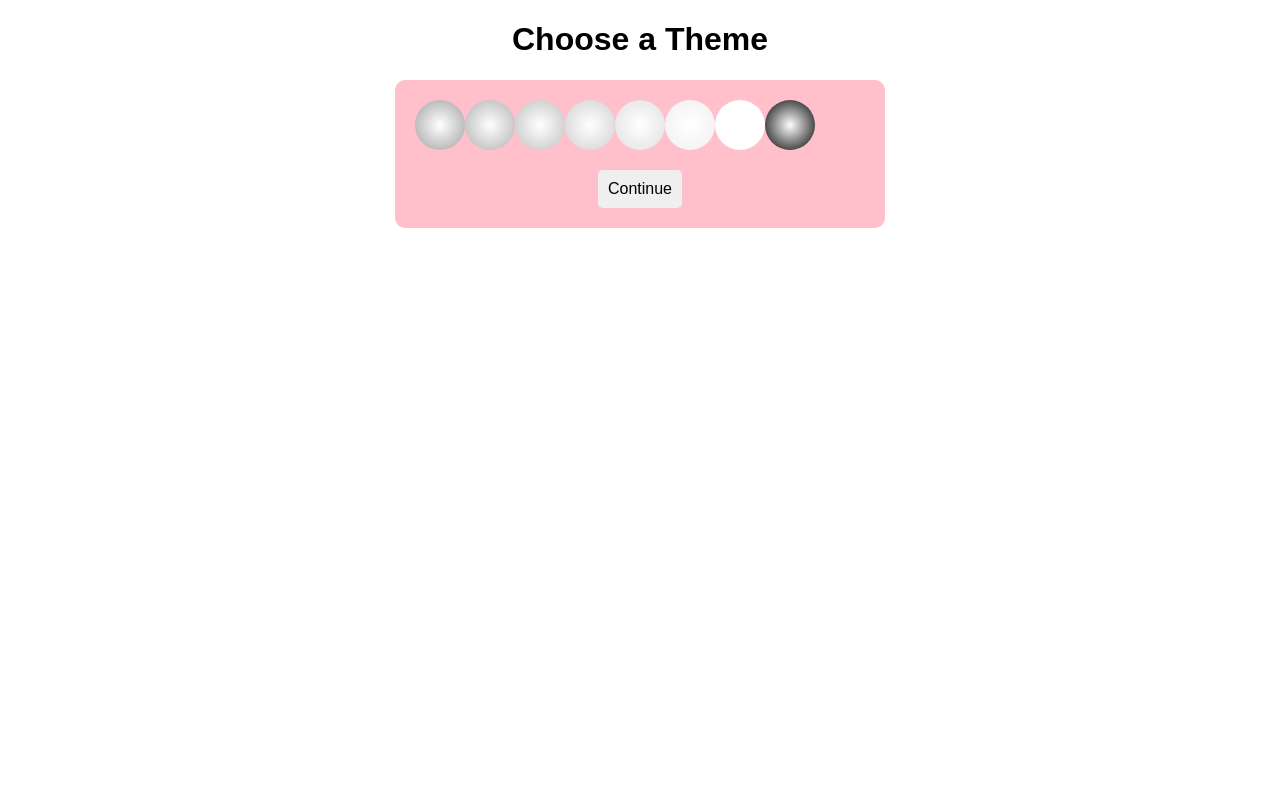
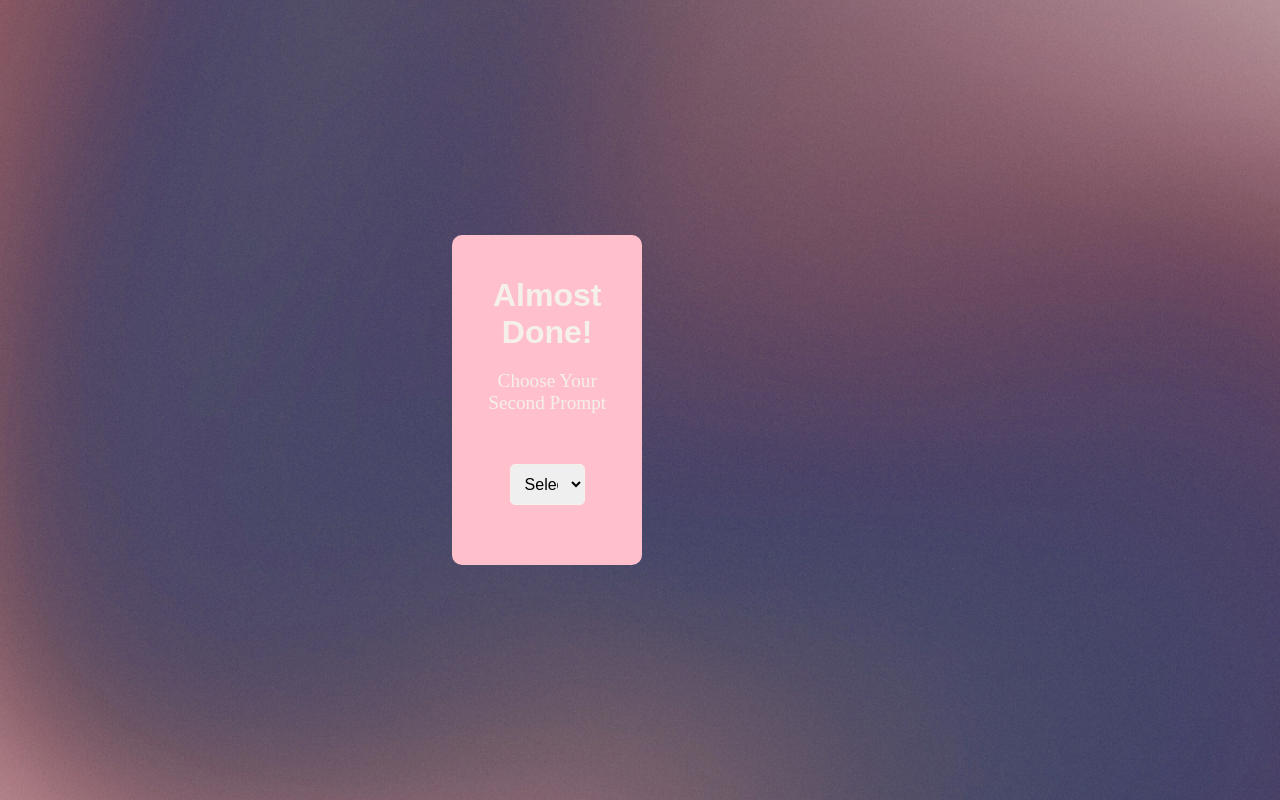
Before and after one commit to emilyjiji/personal_visionboard, a React (Create React App) app: page / in a window 1280 px wide. Built offline with nearby package versions, Linux system fonts and the light colour scheme; a web font is replaced by a local one.

Commit message:
fixing start1 and start2

```diff
--- a/src/App/App.js
+++ b/src/App/App.js
@@ -10,8 +10,8 @@ function App() {
    <div>
         {/* <Welcome /> */}
         {/* <Started1 /> */}
-        {/* <Started2 /> */}
-        <ChooseTheme />
+        <Started2 />
+        {/* <ChooseTheme /> */}
    </div>
   );
 }
--- a/src/Started1/Started1.css
+++ b/src/Started1/Started1.css
@@ -3,6 +3,7 @@
 .parent {
     display: flex;
     height: 100vh;
+    background: url('/public/images/og-gradient.png') center/cover no-repeat;
   }
 
   .child {
--- a/src/Started1/Started1.js
+++ b/src/Started1/Started1.js
@@ -25,7 +25,7 @@ function Started1() {
 
     return (
         <div className='parent'>
-        <div className='child'>
+        <div className=''>
           <div className='started1-box'>
             <div className='started1-text'>
               <h1>Let's Get Started!</h1>
--- a/src/Started2/Started2.css
+++ b/src/Started2/Started2.css
@@ -3,6 +3,7 @@
 .parent {
   display: flex;
   height: 100vh;
+  background: url('/public/images/og-gradient.png') center/cover no-repeat;
 }
 
 .child {
--- a/src/Started2/Started2.js
+++ b/src/Started2/Started2.js
@@ -25,7 +25,7 @@ function Started2() {
 
     return (
         <div className='parent'>
-        <div className='child'>
+        <div className=''>
           <div className='started2-box'>
             <div className='started2-text'>
                 <h1>Almost Done!</h1>
```
